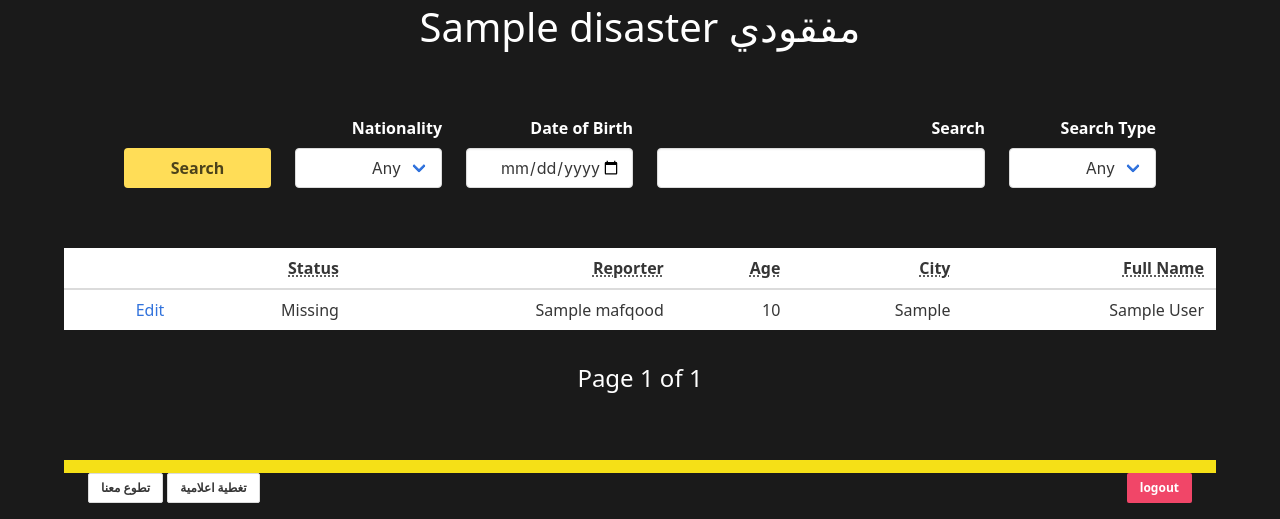
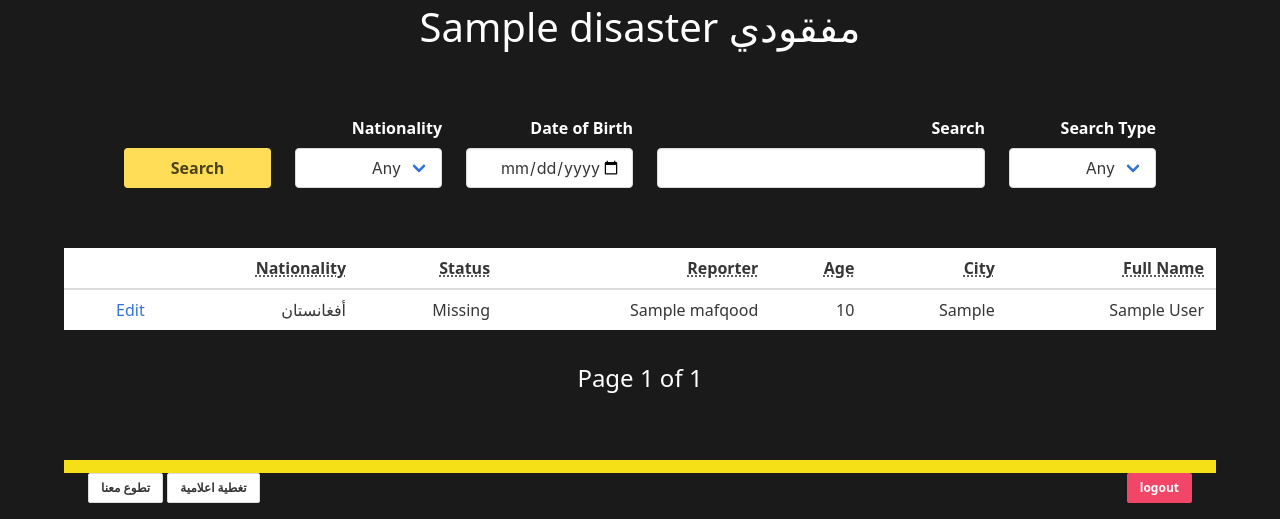
Before and after one commit to Aruws-Consultancy/mafqoodly, a Django app: page /disaster/1/mafqood/search in a window 1280 px wide. Shown: the part 329-848 px from the top of the page. Run offline with Django 4.2, Linux system fonts and the light colour scheme; a user stored in the database is signed in; tables that the repository leaves empty hold one stand-in row (values such as "Sample post"); some libraries are stand-ins or nearby versions.

Commit message:
Update search result

```diff
--- a/templates/mafqoods_list.html
+++ b/templates/mafqoods_list.html
@@ -22,7 +22,8 @@
               <th><abbr title="Age">Age</abbr></th>
               <th><abbr title="Reporter">Reporter</abbr></th>
               <th><abbr title="Status">Status</abbr></th>
-              <th><abbr title="Status"></abbr></th>
+              <th><abbr title="Status">Nationality</abbr></th>
+              <th><abbr title="EDIT"></abbr></th>
             </tr>
           </thead>
             <tbody>
@@ -33,6 +34,7 @@
                   <td>{{m.age}}</td>
                   <td>{{m.reporter_name}}</td>
                   <td>{{m.get_status_display}}</td>
+                  <td>{{m.get_nationality_display}}</td>
                   <td> <a href="{% url 'mafqood_update' disaster.id m.id %}">Edit</a> </td>
                 </tr>
                 {% endfor %}
```
